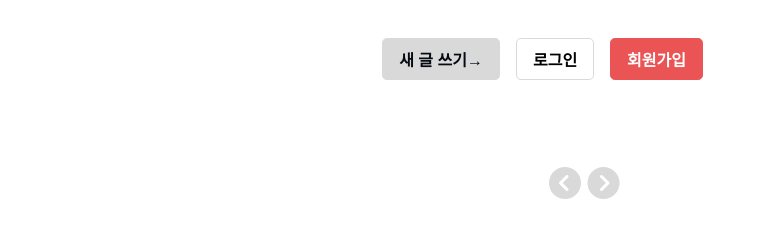
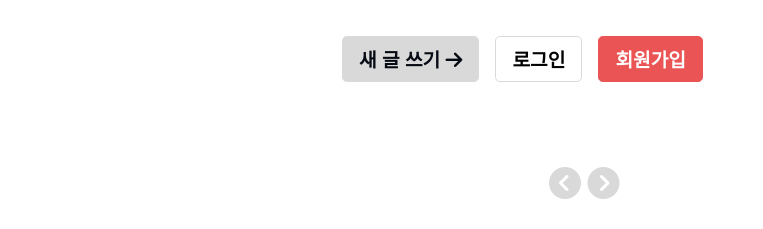
Before and after one commit to Kwangwoon-OSS/front, a plain HTML site: page pages/index.html in a window 1280 px wide. Shown: the top 229 px of the page, 517-1280 px from the left. Drawn offline with Linux system fonts and the light colour scheme.

Commit message:
Design: 구글 웹 폰트 적용

```diff
--- a/pages/index.html
+++ b/pages/index.html
@@ -11,9 +11,12 @@
 			crossorigin="anonymous"
 		></script>
 		<!-- Google fonts -->
-		<link rel="preconnect" href="https://fonts.googleapis.com">
-		<link rel="preconnect" href="https://fonts.gstatic.com" crossorigin>
-		<link href="https://fonts.googleapis.com/css2?family=Gothic+A1:wght@400;500;600;700&display=swap" rel="stylesheet">
+		<link rel="preconnect" href="https://fonts.googleapis.com" />
+		<link rel="preconnect" href="https://fonts.gstatic.com" crossorigin />
+		<link
+			href="https://fonts.googleapis.com/css2?family=Gothic+A1:wght@400;500;600;700&display=swap"
+			rel="stylesheet"
+		/>
 
 		<!-- Logo img -->
 		<link rel="icon" type="image/png" href="../public/img-Logo.png" />
@@ -40,10 +43,11 @@
 							<button
 								id="header__menu__new__btn"
 								type="button"
-								onclick="location.href = './new-document.html' "
+								onclick="location.href = './new-post.html' "
 								class="header__menu__item"
 							>
-								새 글 쓰기→
+								<span>새 글 쓰기</span>
+								<i class="fa-solid fa-arrow-right"></i>
 							</button>
 						</li>
 						<li>
@@ -307,7 +311,10 @@
 						<ul class="content__card__item">
 							<li class="content__item">
 								<div class="item__save">
-									<i class="fa-regular fa-star fa-ls" style="color:var(--color-yellow)"></i>
+									<i
+										class="fa-regular fa-star fa-ls"
+										style="color: var(--color-yellow)"
+									></i>
 								</div>
 								<div class="item__head">
 									<div class="item__head__category">
@@ -320,14 +327,16 @@
 											<span class="on"></span>
 											<span class="chk__text">모집 중</span>
 										</label>
-
 									</div>
 								</div>
 								<div class="item__deadline">
 									<span>모집마감 | 2023.10.06</span>
 								</div>
 								<div class="item__text">
-									<p>오픈소스소프트웨어 팀프로젝트 같이 할 프론트엔드, 백엔드 팀원 구합니다.</p>
+									<p>
+										오픈소스소프트웨어 팀프로젝트 같이 할 프론트엔드, 백엔드
+										팀원 구합니다.
+									</p>
 								</div>
 								<div class="item__tag">
 									<div class="tag__semester">
@@ -362,7 +371,6 @@
 									</div>
 								</div>
 							</li>
-
 						</ul>
 					</div>
 				</div>
@@ -385,7 +393,7 @@
 						</div>
 						<div class="description__text">
 							<span #="terms">이용약관&nbsp&nbsp&nbsp&nbsp</span>
-							<span #="personal">개인정보처리방침&nbsp&nbsp&nbsp&nbsp</span#>
+							<span #="personal">개인정보처리방침&nbsp&nbsp&nbsp&nbsp</span>
 							<span #="service">서비스소개</span>
 						</div>
 					</div>
--- a/styles/index.css
+++ b/styles/index.css
@@ -119,6 +119,7 @@ button {
 #header__menu__new__btn {
 	background-color: var(--color-gray);
 	border: 1px solid var(--color-gray);
+	font-size: 1.2rem;
 	color: var(--color-black);
 }
 
@@ -130,12 +131,14 @@ button {
 #header__menu__login__btn {
 	background-color: var(--color-white);
 	border: 1px solid var(--color-gray);
+	font-size: 1.2rem;
 	color: var(--color-primary);
 }
 
 #header__menu__signup__btn {
 	background-color: var(--color-pink);
 	border: 1px solid var(--color-pink);
+	font-size: 1.2rem;
 	color: var(--color-white);
 }
 
```
